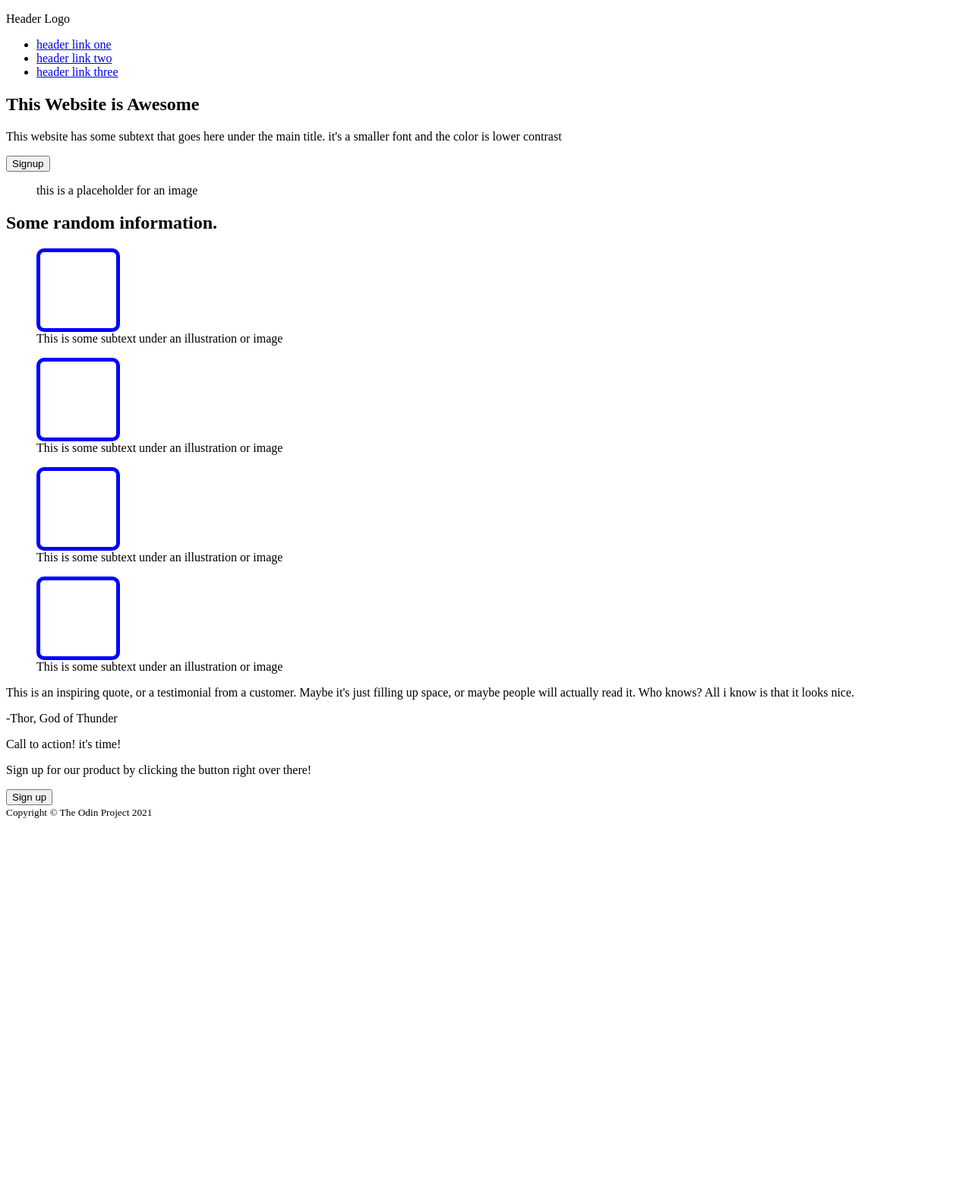
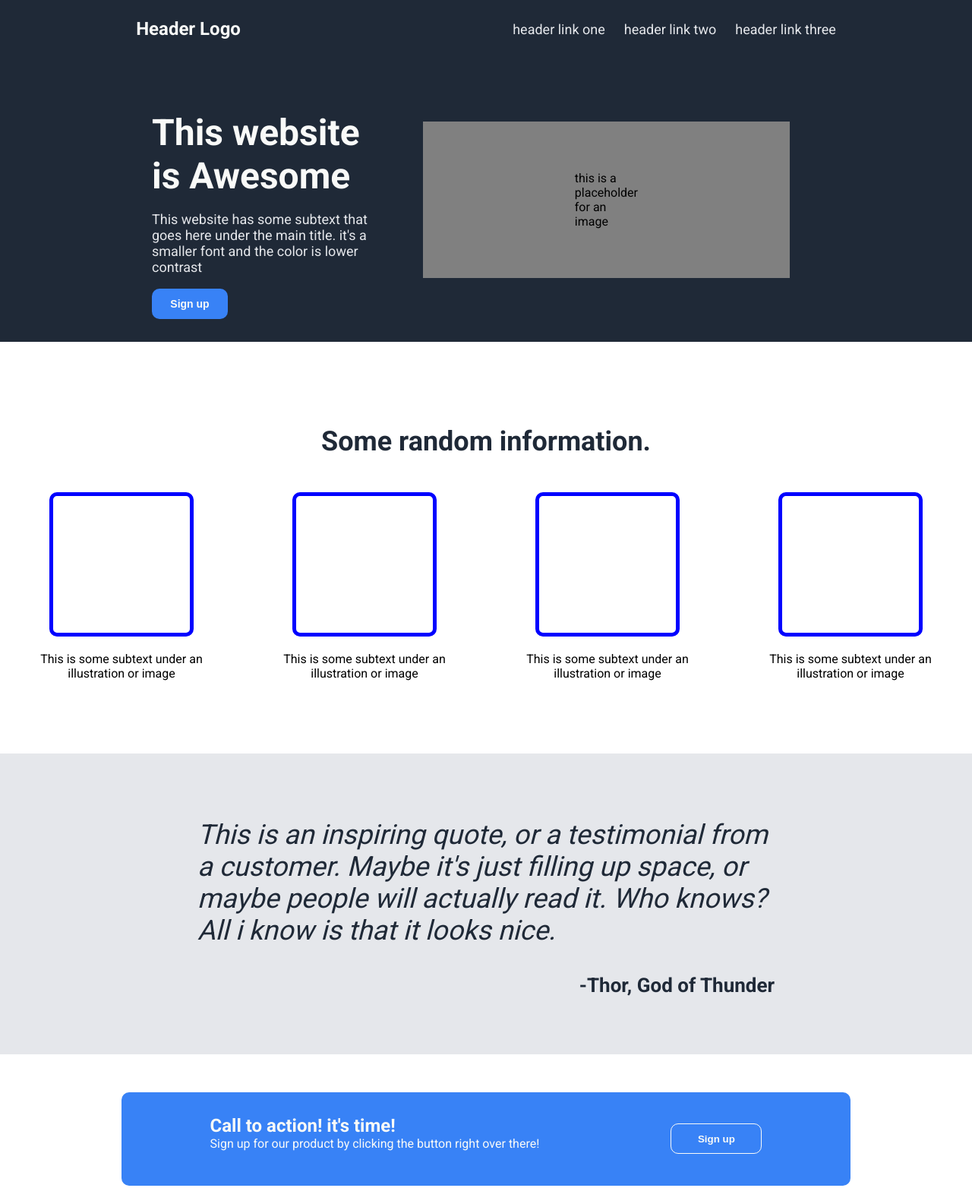
Before and after one commit to iqoll/odin-landingpage, a plain HTML site: page index.html in a window 1280 px wide. Shown: the top 1564 px of the page at 76% size. Before the commit the page ends 1086 px from the top, so only its background shows below. Drawn offline with Linux system fonts and the light colour scheme.

Commit message:
Adding a lot of css and changing some html

```diff
--- a/index.html
+++ b/index.html
@@ -18,9 +18,11 @@
   </header>
   <main>
     <section class="hero">
-      <h1 class="hero-header">This Website is Awesome</h1>
-      <p class="hero-subtext">This website has some subtext that goes here under the main title. it's a smaller font and the color is lower contrast</p>
-      <button class="signup">Signup</button>
+      <div class="container">
+        <h1 class="hero-header">This website is Awesome</h1>
+        <p class="hero-subtext">This website has some subtext that goes here under the main title. it's a smaller font and the color is lower contrast</p>
+        <button class="signup1">Sign up</button>
+      </div>
       <figure class="hero-image"> this is a placeholder for an image</figure>
     </section>
     <section class="information">
@@ -49,13 +51,15 @@
       <p class="quoter">-Thor, God of Thunder</p>
     </section>
     <section class="call-to-action">
-      <p>Call to action! it's time!</p>
-      <p>Sign up for our product by clicking the button right over there!</p>
-      <button class="sign-up">Sign up</button>
+      <div class="cta-container">
+         <p class="h2">Call to action! it's time!</p>
+         <p>Sign up for our product by clicking the button right over there!</p>
+      </div>
+      <button class="signup2">Sign up</button>
     </section>
   </main>
   <footer>
-    <small>Copyright &#169; The Odin Project 2021</small>
+    <p>Copyright &#169; The Odin Project 2021</p>
   </footer>
 </body>
 </html>
--- a/style.css
+++ b/style.css
@@ -1,8 +1,208 @@
 @import url('https://fonts.googleapis.com/css2?family=Roboto:wght@400;700&display=swap');
 
+body {
+    font-family: roboto;
+    display: flex;
+    margin: 0;
+    flex-direction: column;
+    min-height: 100vh;
+    box-sizing: border-box;
+}
+
+header {
+    display: flex;
+    justify-content: space-around;
+}
+
+.header-logo {
+    font-size: 24px;
+    color: #f9faf8;
+    font-weight: bold;
+}
+
+.header-links {
+    display: flex;
+    align-items: center;
+    gap: 25px;
+}
+
+.hero {
+    display: flex;
+    justify-content: space-around;
+    align-items: center;
+    padding: 30px 200px;
+}
+
+.container {
+    display: flex;
+    flex-direction: column;
+    align-items: flex-start;
+    flex-wrap: wrap;
+}
+
+.hero-header {
+    margin-bottom: 0;
+}
+
+.signup1,
+.signup2,
+.call-to-action {
+    background-color: #3882f6;
+}
+
+.signup1 {
+    font-size: 14px;
+    padding: 10px 20px;
+    width: 100px;
+    height: 40px;
+    border-radius: 10px;
+    border: none;
+    text-align: center;
+    color: #f9faf8;
+    font-weight: bold;
+}
+
+.signup2 {
+    width: 120px;
+    height: 40px;
+    border-radius: 10px;
+    padding: 5px;
+    color: #f9faf8;
+    border: solid 1px #f9faf8;
+    font-weight: bold;
+}
+
+.hero-image {
+    flex: 2;
+    background-color: gray;
+    padding: 65px 200px;
+}
+
+.header-links,
+.hero-subtext {
+    font-size: 18px;
+    color: #e5e7eb;
+}
+
+.information {
+    display: flex;
+    flex-direction: column;
+    align-items: center;
+    margin: 80px auto;
+}
+
+h2 {
+    font-size: 36px;
+    font-weight: bolder;
+    color: #1f2937;
+}
+
+.information-content {
+    display: flex;
+    flex-direction: row;
+    justify-content: center;
+    margin: 0;
+}
+
+.content-1,
+.content-2,
+.content-3,
+.content-4 {
+    display: flex;
+    flex-direction: column;
+    align-items: center;
+    gap: 20px;
+
+}
+
+figcaption {
+    text-align: center;
+}
+
+.quote {
+    display: flex;
+    flex-direction: column;
+    flex-wrap: wrap;
+    justify-content: center;
+    padding: 50px 260px;
+    font-weight: light;
+    font-style: italic;
+    font-size: 36px;
+    background-color: #e5e7eb;
+    color: #1f2937;
+}
+
+.quoter {
+    margin-top: 0;
+    display: flex;
+    justify-content: flex-end;
+    font-style: normal;
+    font-weight: bold;
+    font-size: 26px;
+}
+
+.call-to-action {
+    width: 900px;
+    margin: 50px auto;
+    padding: 30px;
+    color: #f9faf8;
+    display: flex;
+    border-radius: 10px;
+    justify-content: space-around;
+    align-items: center;
+}
+
+.cta-container {
+    display: flex;
+    flex-direction: column;
+    justify-content: center;
+}
+
+p.h2 {
+    font-size: 24px;
+    font-weight: 700;
+    margin-bottom: 0;
+}
+
+div.cta-container>p {
+    margin-top: 0;
+}
+
+ul {
+    list-style: none;
+    margin: 0;
+    padding: 0;
+}
+
+a {
+    text-decoration: none;
+    color: #e5e7eb;
+}
+
+.hero-header {
+    font-size: 48px;
+    font-weight: bold;
+    color: #f9faf8;
+}
+
+header,
+footer,
+.hero {
+    background-color: #1f2937;
+}
+
+
 .square {
-    height: 100px;
-    width: 100px;
+    height: 180px;
+    width: 180px;
     border-radius: 10px;
     border: 5px solid blue;
 }
+
+footer {
+    padding: 30px;
+    display: flex;
+    justify-content: center;
+    align-items: center;
+    color: #f9faf8;
+}
```
